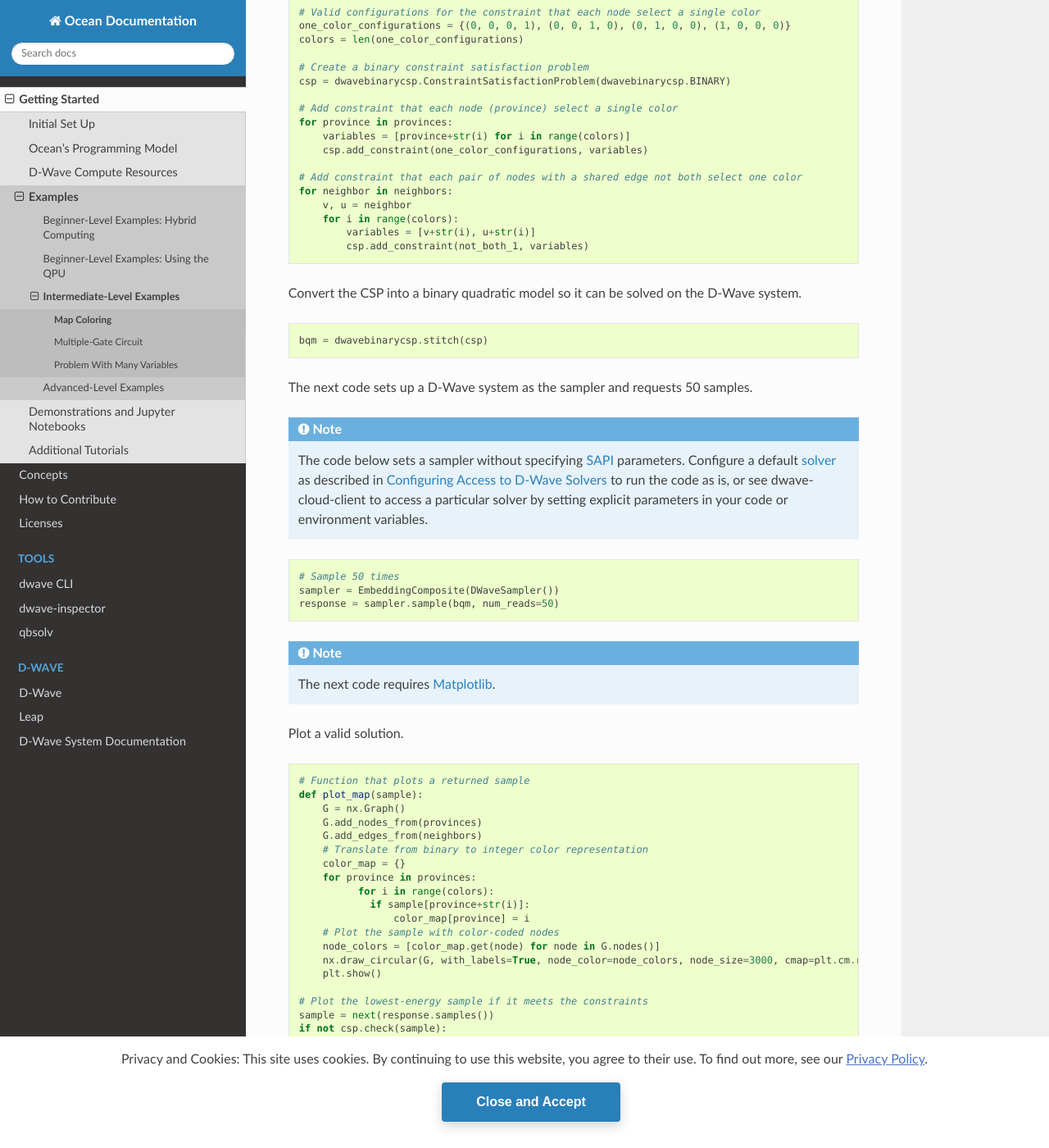
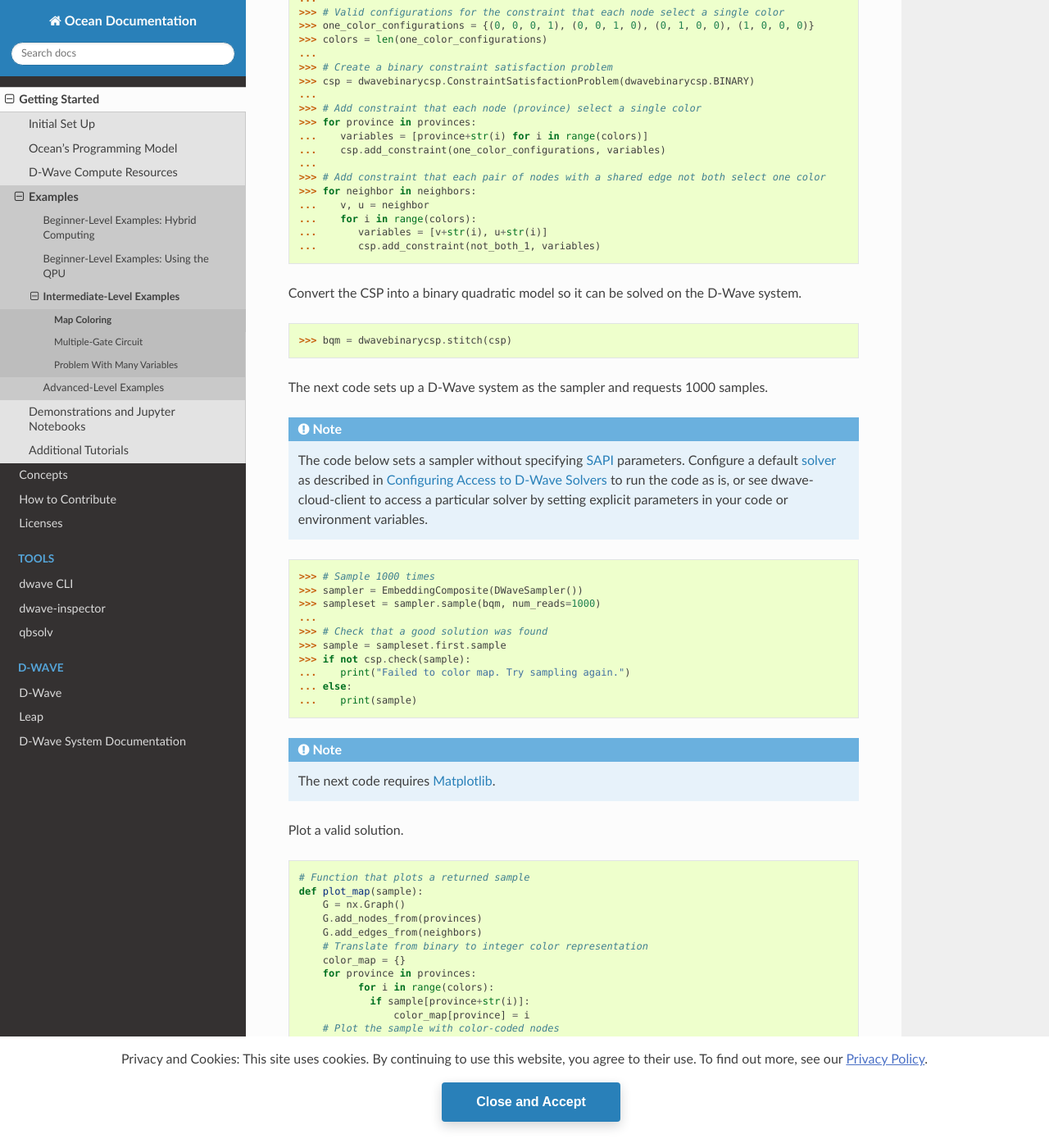
Before and after one commit to dwavesystems/dwave-ocean-sdk, a Sphinx documentation site: the page built from docs/examples/map_coloring.rst, in a window 1280 px wide and 1400 px high, scrolled down 3030 px. Shown: the whole window at 82% size. Built offline with Sphinx 7.4.7 and the Read the Docs theme 2.0.0, drawn with Linux system fonts in a browser that asks for light colours; pages that are not in the unit, such as notebooks, are missing from menus; the version number could not be read and is left out; some of the changed text lies outside the part shown.

Commit message:
Expand doctests on example/map_coloring

```diff
--- a/docs/examples/map_coloring.rst
+++ b/docs/examples/map_coloring.rst
@@ -122,25 +122,21 @@
 system as the :term:`sampler`, and `NetworkX <https://networkx.github.io/>`_ to
 plot results.
 
-.. code-block:: python
-
-    import dwavebinarycsp
-    from dwave.system import DWaveSampler, EmbeddingComposite
-    import networkx as nx
-    import matplotlib.pyplot as plt
+>>> import dwavebinarycsp
+>>> from dwave.system import DWaveSampler, EmbeddingComposite
+>>> import networkx as nx
+>>> import matplotlib.pyplot as plt    # doctest: +SKIP
 
 Start by formulating the problem as a graph of the map with provinces as nodes and
 shared borders between provinces as edges (e.g., "('AB', 'BC')" is an edge representing
 the shared border between British Columbia and Alberta).
 
-.. code-block:: python
-
-    # Represent the map as the nodes and edges of a graph
-    provinces = ['AB', 'BC', 'MB', 'NB', 'NL', 'NS', 'NT', 'NU', 'ON', 'PE',
-                 'QC', 'SK', 'YT']
-    neighbors = [('AB', 'BC'), ('AB', 'NT'), ('AB', 'SK'), ('BC', 'NT'), ('BC', 'YT'),
-                 ('MB', 'NU'), ('MB', 'ON'), ('MB', 'SK'), ('NB', 'NS'), ('NB', 'QC'),
-                 ('NL', 'QC'), ('NT', 'NU'), ('NT', 'SK'), ('NT', 'YT'), ('ON', 'QC')]
+>>> # Represent the map as the nodes and edges of a graph
+>>> provinces = ['AB', 'BC', 'MB', 'NB', 'NL', 'NS', 'NT', 'NU', 'ON', 'PE',
+...              'QC', 'SK', 'YT']
+>>> neighbors = [('AB', 'BC'), ('AB', 'NT'), ('AB', 'SK'), ('BC', 'NT'), ('BC', 'YT'),
+...              ('MB', 'NU'), ('MB', 'ON'), ('MB', 'SK'), ('NB', 'NS'), ('NB', 'QC'),
+...              ('NL', 'QC'), ('NT', 'NU'), ('NT', 'SK'), ('NT', 'YT'), ('ON', 'QC')]
 
 Create a binary constraint satisfaction problem based on two types of constraints,
 where `csp` is the
@@ -152,50 +148,51 @@
 * :code:`csp.add_constraint(not_both_1, variables)` represents the constraint that
   two nodes (provinces) with a shared edge (border) not both select the same color.
 
-.. code-block:: python
-
-    # Function for the constraint that two nodes with a shared edge not both select
-    # one color
-    def not_both_1(v, u):
-        return not (v and u)
-
-    # Valid configurations for the constraint that each node select a single color
-    one_color_configurations = {(0, 0, 0, 1), (0, 0, 1, 0), (0, 1, 0, 0), (1, 0, 0, 0)}
-    colors = len(one_color_configurations)
-
-    # Create a binary constraint satisfaction problem
-    csp = dwavebinarycsp.ConstraintSatisfactionProblem(dwavebinarycsp.BINARY)
-
-    # Add constraint that each node (province) select a single color
-    for province in provinces:
-        variables = [province+str(i) for i in range(colors)]
-        csp.add_constraint(one_color_configurations, variables)
-
-    # Add constraint that each pair of nodes with a shared edge not both select one color
-    for neighbor in neighbors:
-        v, u = neighbor
-        for i in range(colors):
-            variables = [v+str(i), u+str(i)]
-            csp.add_constraint(not_both_1, variables)
+>>> # Function for the constraint that two nodes with a shared edge not both select
+>>> # one color
+>>> def not_both_1(v, u):
+...    return not (v and u)
+...
+>>> # Valid configurations for the constraint that each node select a single color
+>>> one_color_configurations = {(0, 0, 0, 1), (0, 0, 1, 0), (0, 1, 0, 0), (1, 0, 0, 0)}
+>>> colors = len(one_color_configurations)
+...
+>>> # Create a binary constraint satisfaction problem
+>>> csp = dwavebinarycsp.ConstraintSatisfactionProblem(dwavebinarycsp.BINARY)
+...
+>>> # Add constraint that each node (province) select a single color
+>>> for province in provinces:
+...    variables = [province+str(i) for i in range(colors)]
+...    csp.add_constraint(one_color_configurations, variables)
+...
+>>> # Add constraint that each pair of nodes with a shared edge not both select one color
+>>> for neighbor in neighbors:
+...    v, u = neighbor
+...    for i in range(colors):
+...       variables = [v+str(i), u+str(i)]
+...       csp.add_constraint(not_both_1, variables)
 
 Convert the CSP into a binary quadratic model so it can be solved on the D-Wave
 system.
 
-.. code-block:: python
+>>> bqm = dwavebinarycsp.stitch(csp)
 
-    bqm = dwavebinarycsp.stitch(csp)
-
-The next code sets up a D-Wave system as the sampler and requests 50 samples.
+The next code sets up a D-Wave system as the sampler and requests 1000 samples.
 
 .. include:: min_vertex.rst
    :start-after: default-config-start-marker
    :end-before: default-config-end-marker
 
-.. code-block:: python
-
-    # Sample 50 times
-    sampler = EmbeddingComposite(DWaveSampler())
-    response = sampler.sample(bqm, num_reads=50)
+>>> # Sample 1000 times
+>>> sampler = EmbeddingComposite(DWaveSampler())       # doctest: +SKIP
+>>> sampleset = sampler.sample(bqm, num_reads=1000)    # doctest: +SKIP
+...
+>>> # Check that a good solution was found
+>>> sample = sampleset.first.sample     # doctest: +SKIP
+>>> if not csp.check(sample):           # doctest: +SKIP
+...    print("Failed to color map. Try sampling again.")
+... else:
+...    print(sample)
 
 .. note:: The next code requires `Matplotlib <https://matplotlib.org>`_\ .
 
@@ -219,13 +216,7 @@
         nx.draw_circular(G, with_labels=True, node_color=node_colors, node_size=3000, cmap=plt.cm.rainbow)
         plt.show()
 
-    # Plot the lowest-energy sample if it meets the constraints
-    sample = next(response.samples())
-    if not csp.check(sample):
-        print("Failed to color map")
-    else:
-        plot_map(sample)
-
+>>> plot_map(sample)    # doctest: +SKIP
 
 The plot shows a solution returned by the D-Wave solver. No provinces sharing a border
 have the same color.
```
Also changed, not shown: docs/examples/map_coloring_full_code.rst (+5 -5 lines).
